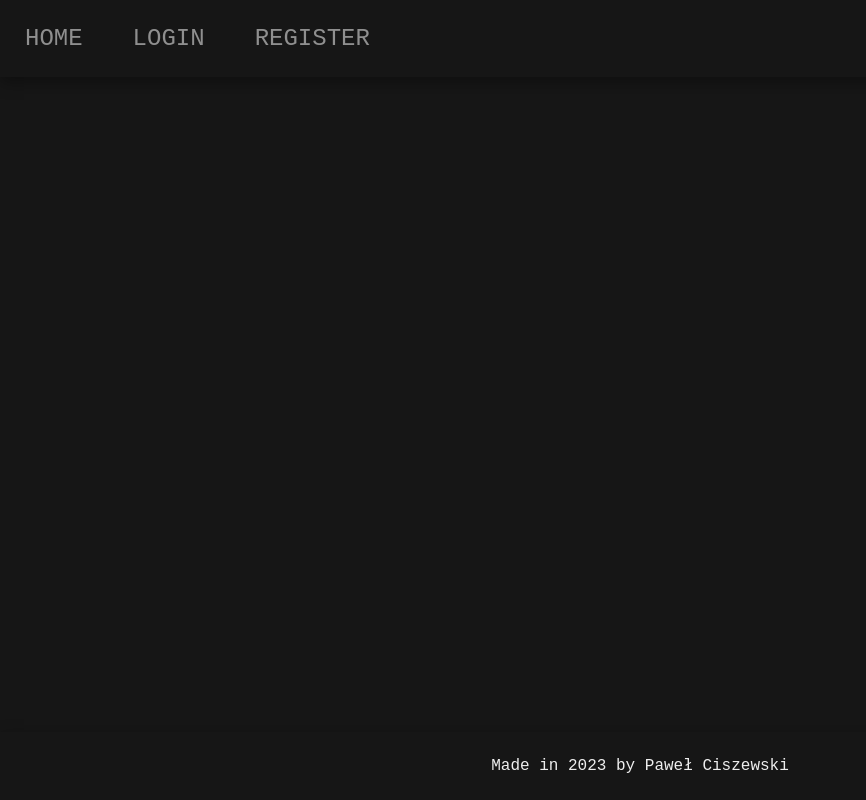
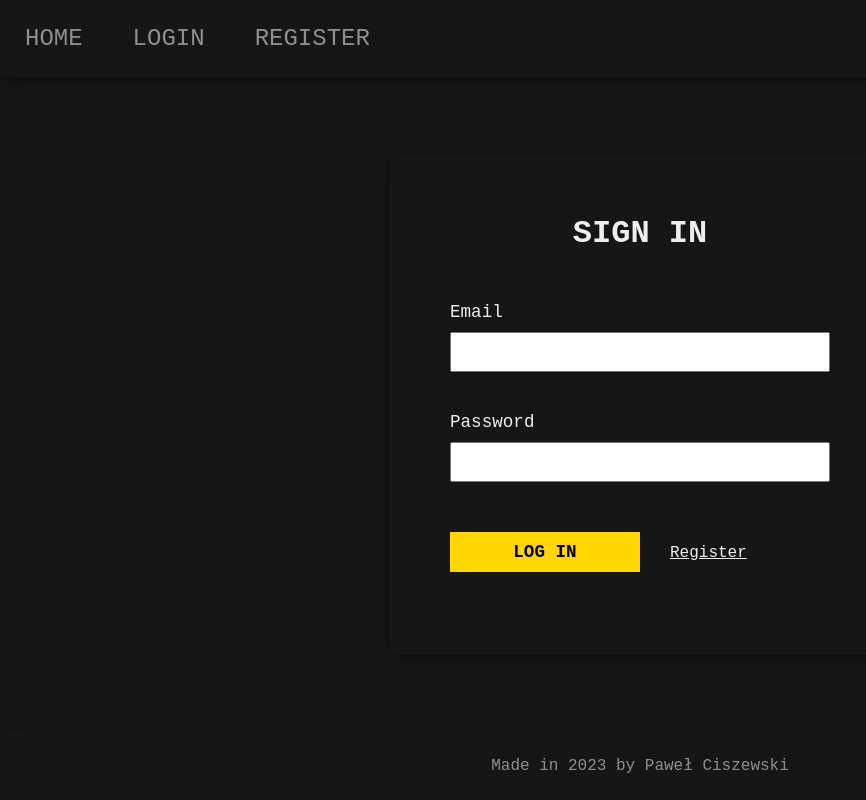
Before and after one commit to kardahim/finance-tracker-frontend, a Vue app: page /login in a window 1280 px wide. Shown: the whole page, without its empty margins (0-866 px from the left). Built offline with nearby package versions, Linux system fonts and the light colour scheme.

Commit message:
login view complete

```diff
--- a/src/assets/styles/main.scss
+++ b/src/assets/styles/main.scss
@@ -4,6 +4,7 @@
   margin: 0;
   padding: 0;
   box-sizing: border-box;
+  font-family: Hack, monospace;
 }
 
 #app {
--- a/src/assets/styles/variables.scss
+++ b/src/assets/styles/variables.scss
@@ -3,6 +3,7 @@ $accent-color: #ffd600;
 $background-color: #161616;
 $text-color: #eeeeee;
 $sub-text-color: #8f8f8f;
+// $error-color: ;
 
 // shadows
 $main-box-shadow: rgba(0, 0, 0, 0.35) 0px 5px 15px;
--- /dev/null
+++ b/src/assets/validation/LoginValidationSchema.ts
@@ -0,0 +1,8 @@
+import * as Yup from 'yup'
+
+export const loginValidationSchema = Yup.object().shape({
+  email: Yup.string().email('Invalid email').required('Email is required'),
+  password: Yup.string()
+    .min(8, 'Password must be at least 8 characters')
+    .required('Password is required')
+})
--- a/src/components/FooterBar.vue
+++ b/src/components/FooterBar.vue
@@ -7,9 +7,9 @@
 footer {
   width: 100%;
   background: $background-color;
-  font-family: Hack, monospace;
   box-shadow: $main-box-shadow;
   text-align: center;
   padding: 25px;
+  color: $sub-text-color;
 }
 </style>
--- a/src/components/NavigationBar.vue
+++ b/src/components/NavigationBar.vue
@@ -17,7 +17,6 @@
   width: 100%;
   background: $background-color;
   // position: fixed;
-  font-family: Hack, monospace;
   box-shadow: $main-box-shadow;
 
   &__items {
--- a/src/views/LoginView.vue
+++ b/src/views/LoginView.vue
@@ -1,5 +1,121 @@
+<script setup lang="ts">
+import { Form, Field } from 'vee-validate'
+import { loginValidationSchema } from '../assets/validation/LoginValidationSchema'
+
+function onSubmit(values: any) {
+  // use authStore login
+}
+</script>
+
 <template>
-  <div class="login-card"></div>
+  <Form
+    class="login"
+    @submit="onSubmit"
+    :validation-schema="loginValidationSchema"
+    v-slot="{ errors, isSubmitting }"
+  >
+    <h1 class="login__title">Sign in</h1>
+    <div class="login__item">
+      <label for="email" class="login__item__label">Email</label>
+      <Field
+        id="email"
+        name="email"
+        type="text"
+        class="login__item__input"
+        :class="{ 'is-invalid': errors.email }"
+      />
+      <div class="login__item__error">{{ errors.email }}</div>
+    </div>
+    <div class="login__item">
+      <label for="password" class="login__item__label">Password</label>
+      <Field
+        id="password"
+        name="password"
+        type="password"
+        class="login__item__input"
+        :class="{ 'is-invalid': errors.email }"
+      />
+      <div class="login__item__error">{{ errors.password }}</div>
+    </div>
+    <div class="login__item login__item--flex">
+      <button class="login__item__button" :disabled="isSubmitting">Log in</button>
+      <router-link to="/register">Register</router-link>
+    </div>
+  </Form>
 </template>
 
-<style scoped lang="scss"></style>
+<style scoped lang="scss">
+@import '../assets/styles/variables.scss';
+.login {
+  box-shadow: $main-box-shadow;
+  max-width: 500px;
+  height: 500px;
+  padding: 60px;
+  border-radius: 10px;
+  margin: 0 30px;
+
+  &__title {
+    text-align: center;
+    text-transform: uppercase;
+    margin-bottom: 50px;
+  }
+
+  &__item {
+    margin-bottom: 20px;
+
+    &__label {
+      font-size: 1.1rem;
+      display: block;
+      margin-bottom: 10px;
+    }
+
+    &__input {
+      width: 100%;
+      height: 40px;
+      font-size: 2rem;
+      outline: none;
+
+      &:focus {
+        border: black solid 2px;
+      }
+    }
+
+    &__button {
+      margin-top: 10px;
+      height: 40px;
+      width: 50%;
+      text-transform: uppercase;
+      transition: all 0.5s ease-in-out;
+      cursor: pointer;
+      outline: none;
+      border: none;
+      font-size: 1.1rem;
+      background-color: $accent-color;
+      color: black;
+      font-weight: 800;
+    }
+
+    &__error {
+      height: 10px;
+      color: $accent-color;
+      margin-top: 10px;
+      font-style: italic;
+    }
+  }
+
+  &__item--flex {
+    display: flex;
+    gap: 30px;
+    align-items: baseline;
+
+    a {
+      transition: all 0.5s ease-in-out;
+      color: $text-color;
+
+      &:hover {
+        color: $sub-text-color;
+      }
+    }
+  }
+}
+</style>
```
